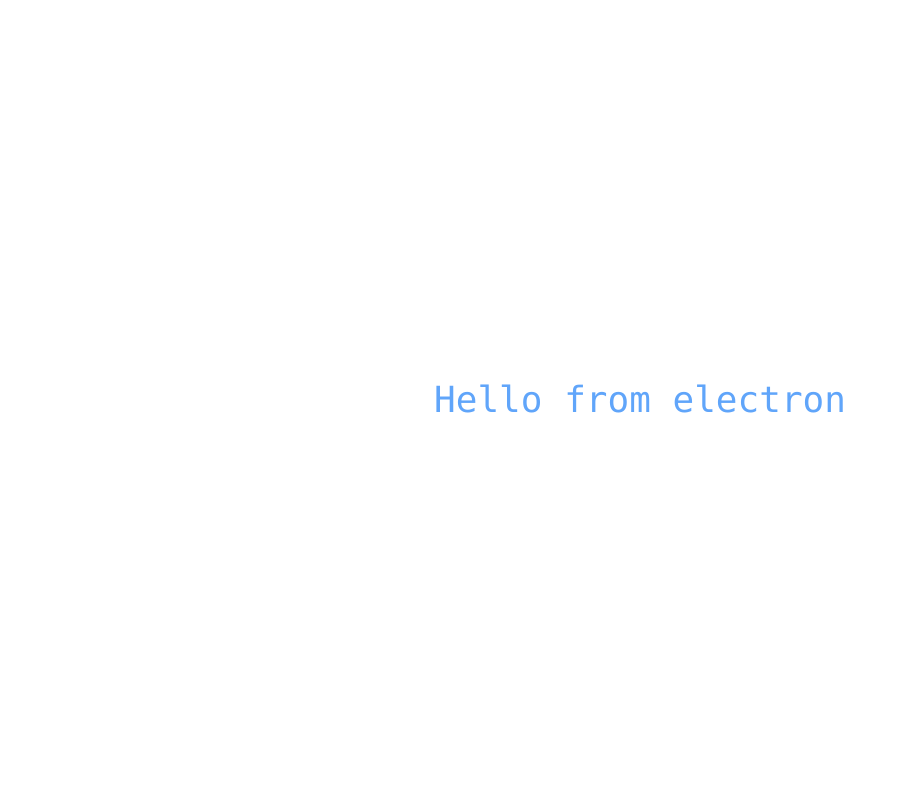
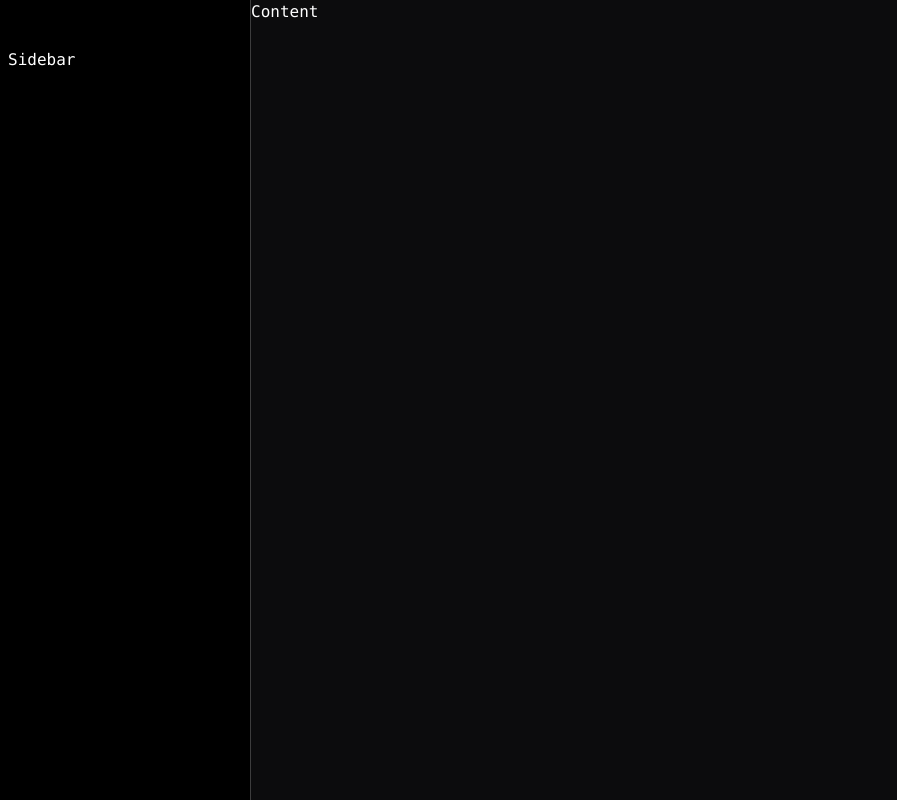
Before and after one commit to sudatra/electron-notes, a React (Vite) app: page / in a window 1280 px wide. Shown: the whole page, without its empty margins (0-897 px from the left). Built offline with nearby package versions, Linux system fonts and the light colour scheme.

Commit message:
layout added

```diff
--- a/src/renderer/src/App.tsx
+++ b/src/renderer/src/App.tsx
@@ -1,9 +1,18 @@
+import { Content, RootLayout, Sidebar } from "@/components"
 
 function App() {
   return (
-    <div className="flex h-full items-center justify-center">
-      <span className="text-4xl text-blue-400">Hello from electron</span>
-    </div>
+    <RootLayout>
+      <Sidebar
+        className="p-2"
+      >
+        Sidebar
+      </Sidebar>
+
+      <Content className="border-l bg-zinc-900/50 border-l-white/20">
+        Content
+      </Content>
+    </RootLayout>
   )
 }
 
--- a/src/renderer/src/assets/main.css
+++ b/src/renderer/src/assets/main.css
@@ -11,6 +11,7 @@
     @apply h-full;
     @apply select-none;
     @apply bg-transparent;
+    @apply bg-black;
     @apply font-mono antialiased text-white;
     @apply overflow-hidden;
   }
--- /dev/null
+++ b/src/renderer/src/components/AppLayout.tsx
@@ -0,0 +1,38 @@
+import { ComponentProps, forwardRef } from "react"
+import { twMerge } from "tailwind-merge"
+
+export const RootLayout = ({ className, children, ...props }: ComponentProps<'main'>) => {
+  return (
+    <main
+      className={twMerge('flex flex-row h-screen', className)}
+      {...props}
+    >
+      {children}
+    </main>
+  )
+}
+
+export const Sidebar = ({ className, children, ...props }: ComponentProps<'aside'>) => {
+  return (
+    <aside
+      className={twMerge('w-[250px] mt-10 h-[100vh + 10px] overflow-auto', className)}
+      {...props}
+    >
+      {children}
+    </aside>
+  )
+}
+
+export const Content = forwardRef<HTMLDivElement, ComponentProps<'div'>> (({ className, children, ...props }, ref) => {
+  return (
+    <div
+      ref={ref}
+      className={twMerge('flex flex-1 overflow-auto', className)}
+      {...props}
+    >
+      {children}
+    </div>
+  )
+})
+
+Content.displayName = 'Content'
--- a/src/renderer/src/components/index.ts
+++ b/src/renderer/src/components/index.ts
@@ -0,0 +1 @@
+export * from './AppLayout';
```
Also changed, not shown: src/main/index.ts (+7 -0 lines).
